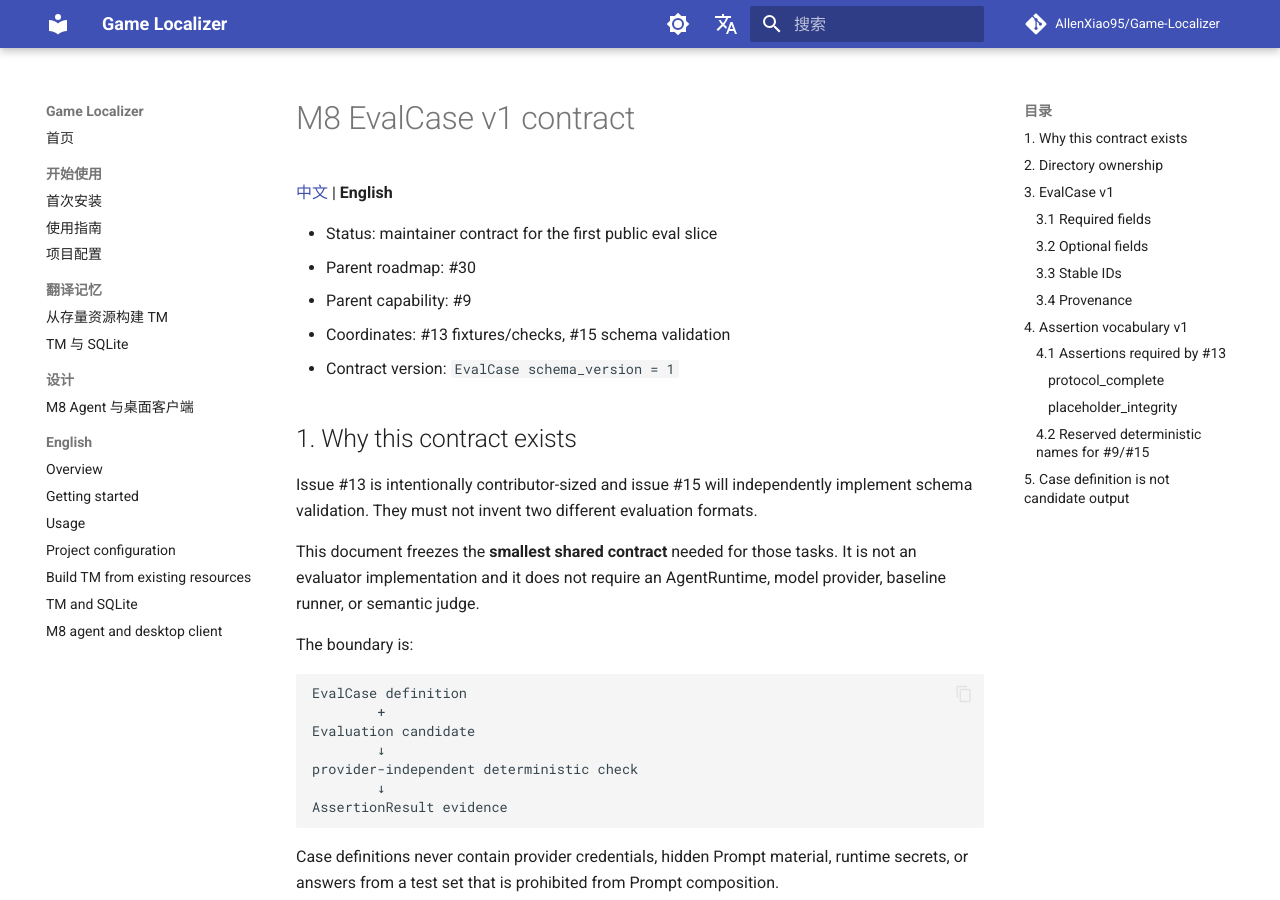
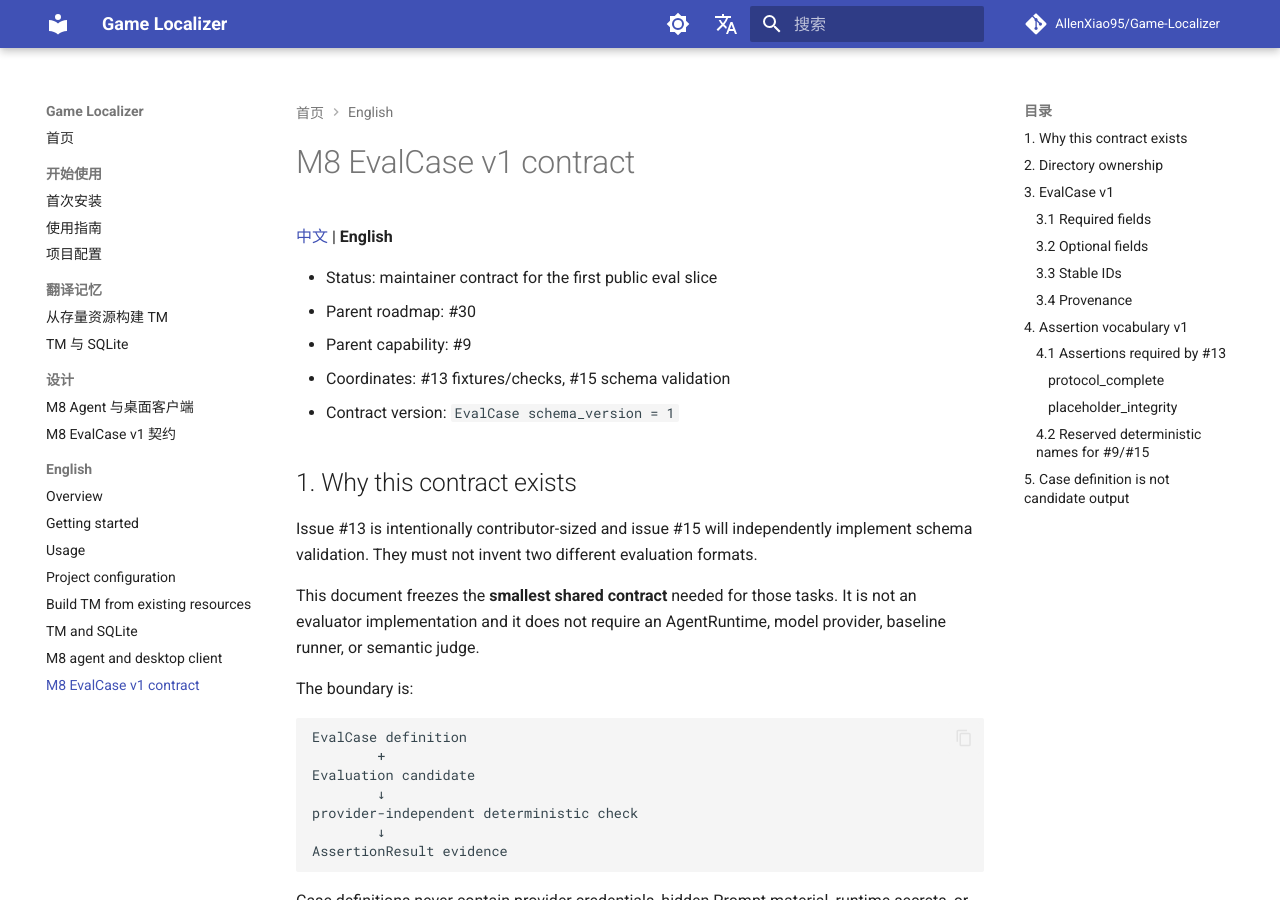
Before and after one commit to AllenXiao95/Game-Localizer, an MkDocs documentation site: the page built from docs/en/m8-evalcase-v1-contract.md, in a window 1280 px wide and 900 px high. Built offline with MkDocs 1.6.1 and Material for MkDocs 9.7.7, drawn with Linux system fonts in a browser that asks for light colours; comment, search, counter and statistics services are not loaded.

Commit message:
docs(m8): link EvalCase v1 contract in docs nav

```diff
--- a/mkdocs.yml
+++ b/mkdocs.yml
@@ -60,6 +60,7 @@ nav:
       - TM 与 SQLite: translation-memory.md
   - 设计:
       - M8 Agent 与桌面客户端: milestone-m8-agent-client.md
+      - M8 EvalCase v1 契约: m8-evalcase-v1-contract.md
   - English:
       - Overview: en/index.md
       - Getting started: en/getting-started.md
@@ -68,6 +69,7 @@ nav:
       - Build TM from existing resources: en/tm-bootstrap.md
       - TM and SQLite: en/translation-memory.md
       - M8 agent and desktop client: en/milestone-m8-agent-client.md
+      - M8 EvalCase v1 contract: en/m8-evalcase-v1-contract.md
 
 extra:
   alternate:
```
